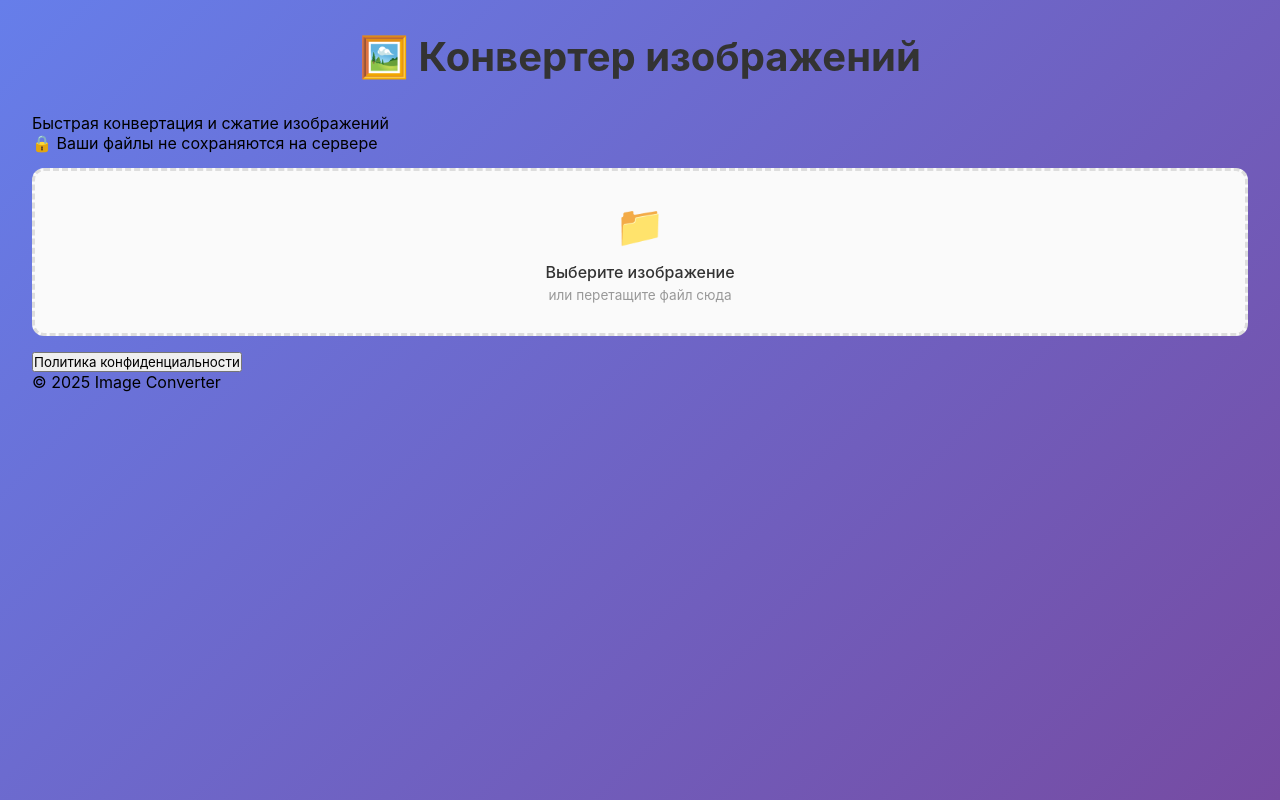
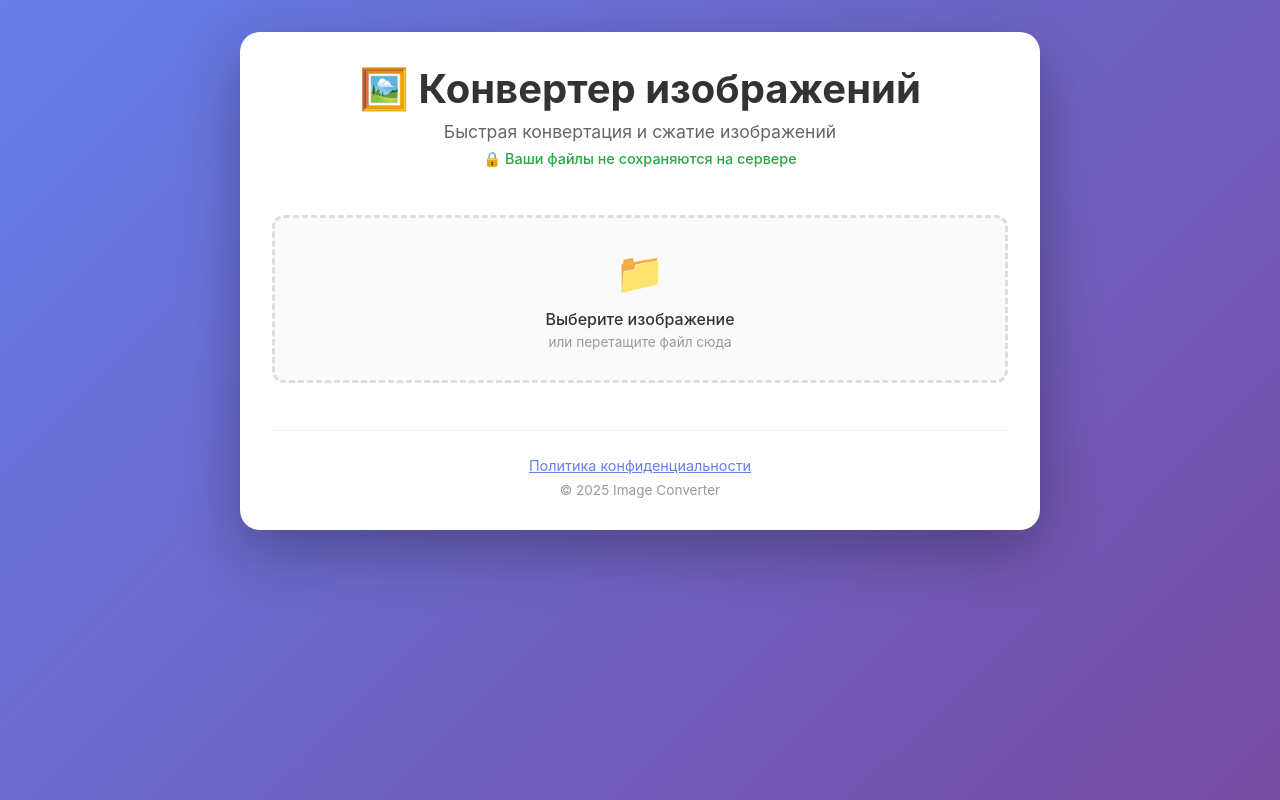
Before and after one commit to Vlx32/image-converter, a React (Vite) app in the folder client/: page / in a window 1280 px wide. Built offline with nearby package versions, Linux system fonts and the light colour scheme.

Commit message:
Fix styles for component architecture

```diff
--- a/client/src/App.css
+++ b/client/src/App.css
@@ -15,8 +15,8 @@ body {
   padding: 2rem;
 }
 
-.container {
-  max-width: 1200px;
+.app-container {
+  max-width: 800px;
   margin: 0 auto;
   background: white;
   border-radius: 20px;
@@ -24,16 +24,39 @@ body {
   box-shadow: 0 20px 60px rgba(0, 0, 0, 0.3);
 }
 
-h1 {
+.app-header {
   text-align: center;
+  margin-bottom: 2rem;
+}
+
+.app-header h1 {
   color: #333;
-  margin-bottom: 2rem;
+  margin-bottom: 0.5rem;
   font-size: 2.5rem;
 }
 
-.upload-section {
+.subtitle {
+  color: #666;
+  font-size: 1.1rem;
+  margin-bottom: 0.5rem;
+}
+
+.privacy-notice {
+  color: #28a745;
+  font-size: 0.9rem;
+  font-weight: 500;
+}
+
+.app-main {
+  display: flex;
+  flex-direction: column;
+  align-items: center;
+  gap: 1.5rem;
+}
+
+.file-uploader {
+  width: 100%;
   text-align: center;
-  margin-bottom: 2rem;
 }
 
 input[type="file"] {
@@ -42,36 +65,59 @@ input[type="file"] {
   border: 2px solid #667eea;
   border-radius: 8px;
   cursor: pointer;
+  transition: border-color 0.3s;
 }
 
-.controls {
-  display: flex;
-  flex-direction: column;
-  gap: 1.5rem;
-  margin-bottom: 2rem;
-  padding: 1.5rem;
+input[type="file"]:hover {
+  border-color: #764ba2;
+}
+
+.file-info {
+  text-align: center;
+  padding: 1rem;
   background: #f8f9fa;
   border-radius: 12px;
+  width: 100%;
 }
 
-.form-group {
-  display: flex;
-  flex-direction: column;
-  gap: 0.5rem;
+.file-info h3 {
+  color: #555;
+  margin-bottom: 0.5rem;
+  font-size: 1.1rem;
 }
 
-label {
+.file-name {
+  color: #333;
+  font-weight: 600;
+  margin-bottom: 0.25rem;
+}
+
+.file-size {
+  color: #666;
+  font-size: 0.9rem;
+}
+
+.format-selector {
+  width: 100%;
+  text-align: center;
+}
+
+.format-selector label {
+  display: block;
   font-weight: 600;
   color: #555;
+  margin-bottom: 0.5rem;
 }
 
 select {
+  width: 100%;
   padding: 0.75rem;
   font-size: 1rem;
   border: 2px solid #ddd;
   border-radius: 8px;
   cursor: pointer;
   transition: border-color 0.3s;
+  background: white;
 }
 
 select:hover:not(:disabled) {
@@ -84,40 +130,8 @@ select:disabled {
   background: #f0f0f0;
 }
 
-input[type="range"] {
+.convert-button {
   width: 100%;
-  height: 8px;
-  border-radius: 5px;
-  background: #ddd;
-  outline: none;
-  cursor: pointer;
-}
-
-input[type="range"]:disabled {
-  opacity: 0.6;
-  cursor: not-allowed;
-}
-
-input[type="range"]::-webkit-slider-thumb {
-  appearance: none;
-  width: 20px;
-  height: 20px;
-  border-radius: 50%;
-  background: #667eea;
-  cursor: pointer;
-}
-
-input[type="range"]::-moz-range-thumb {
-  width: 20px;
-  height: 20px;
-  border-radius: 50%;
-  background: #667eea;
-  cursor: pointer;
-  border: none;
-}
-
-.convert-btn,
-.download-btn {
   padding: 1rem 2rem;
   font-size: 1.1rem;
   font-weight: 600;
@@ -129,42 +143,96 @@ input[type="range"]::-moz-range-thumb {
   transition: transform 0.2s, box-shadow 0.2s;
 }
 
-.convert-btn:hover:not(:disabled),
-.download-btn:hover {
+.convert-button:hover:not(:disabled) {
   transform: translateY(-2px);
   box-shadow: 0 5px 15px rgba(102, 126, 234, 0.4);
 }
 
-.convert-btn:disabled {
+.convert-button:disabled {
   opacity: 0.6;
   cursor: not-allowed;
   transform: none;
 }
 
-.preview-section {
-  display: grid;
-  grid-template-columns: repeat(auto-fit, minmax(300px, 1fr));
-  gap: 2rem;
-  margin-top: 2rem;
+.convert-button.loading {
+  opacity: 0.8;
 }
 
-.preview-box {
+.ad-banner {
+  width: 100%;
+  padding: 1.5rem;
+  background: #f0f0f0;
+  border-radius: 12px;
+  text-align: center;
+  color: #666;
+  font-size: 0.9rem;
+}
+
+.error-message {
+  width: 100%;
+  padding: 1rem;
+  background: #fee;
+  border: 2px solid #fcc;
+  border-radius: 8px;
+  color: #c33;
+  text-align: center;
+  font-weight: 500;
+}
+
+.app-footer {
+  margin-top: 2rem;
+  padding-top: 1.5rem;
+  border-top: 1px solid #eee;
   text-align: center;
 }
 
-.preview-box h3 {
-  margin-bottom: 1rem;
-  color: #555;
+.footer-link {
+  background: none;
+  border: none;
+  color: #667eea;
+  text-decoration: underline;
+  cursor: pointer;
+  font-size: 0.9rem;
+  margin-bottom: 0.5rem;
 }
 
-.preview-box img {
-  max-width: 100%;
-  border-radius: 12px;
-  box-shadow: 0 5px 15px rgba(0, 0, 0, 0.1);
+.footer-link:hover {
+  color: #764ba2;
 }
 
-.download-btn {
-  margin-top: 1rem;
+.footer-text {
+  color: #999;
+  font-size: 0.85rem;
+}
+
+.back-button {
+  margin-bottom: 1rem;
+  padding: 0.5rem 1rem;
+  background: #f8f9fa;
+  border: 1px solid #ddd;
+  border-radius: 6px;
+  cursor: pointer;
+  font-size: 0.9rem;
+  transition: background 0.2s;
+}
+
+.back-button:hover {
+  background: #e9ecef;
+}
+
+.privacy-policy {
+  padding: 1rem;
+}
+
+.privacy-policy h2 {
+  color: #333;
+  margin-bottom: 1rem;
+}
+
+.privacy-policy p {
+  color: #666;
+  line-height: 1.6;
+  margin-bottom: 1rem;
 }
 
 @media (max-width: 768px) {
@@ -172,15 +240,15 @@ input[type="range"]::-moz-range-thumb {
     padding: 1rem;
   }
 
-  .container {
+  .app-container {
     padding: 1rem;
   }
 
-  h1 {
+  .app-header h1 {
     font-size: 2rem;
   }
 
-  .preview-section {
-    grid-template-columns: 1fr;
+  .subtitle {
+    font-size: 1rem;
   }
 }
```
